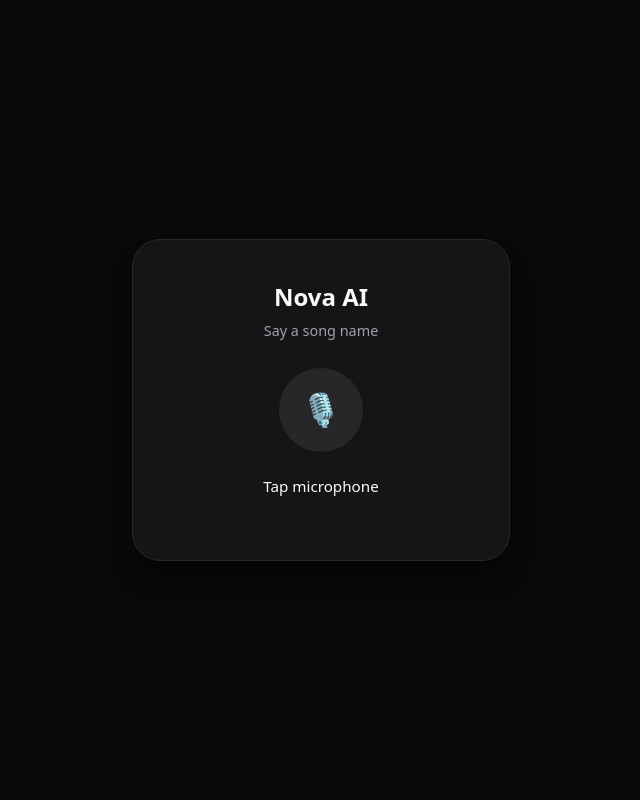
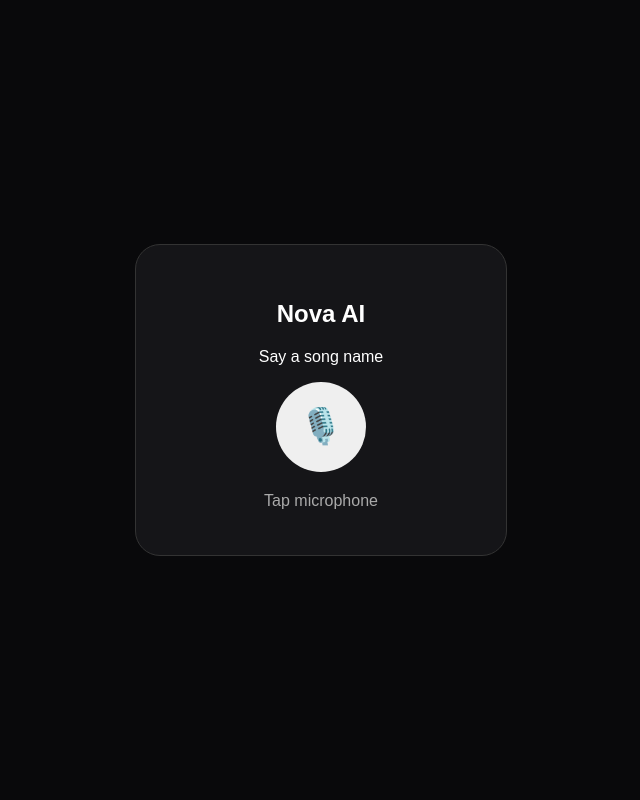
Before and after one commit to ShadowLot/Agent, a Flask app: page / in a window 1280 px wide. Shown: the whole page, without its empty margins (319-959 px from the left). Run offline with Flask 3, Linux system fonts and the light colour scheme.

Commit message:
Refactor HTML and CSS for index page layout

```diff
--- a/app/templates/index.html
+++ b/app/templates/index.html
@@ -3,212 +3,236 @@
 
 <head>
 <meta charset="UTF-8">
-    <meta name="viewport" content="width=device-width, initial-scale=1.0">
+<meta name="viewport" content="width=device-width,initial-scale=1">
 <title>Nova AI</title>
 
 <style>
-        :root {
-            --bg-color: #09090b;
-            --card-bg: #151518;
-            --border-color: #27272a;
-            --accent-glow: #ffffff1f;
-            --text-main: #fafafa;
-            --text-sub: #a1a1aa;
+body{
+    margin:0;
+    height:100vh;
+    display:grid;
+    place-items:center;
+    background:#09090b;
+    color:white;
+    font-family:Arial;
 }
 
-        body {
-            margin: 0;
-            min-height: 100vh;
-            display: grid;
-            place-items: center;
-            background-color: var(--bg-color);
-            color: var(--text-main);
-            font-family: system-ui, -apple-system, BlinkMacSystemFont, 'Segoe UI', Roboto, sans-serif;
+.card{
+    width:300px;
+    padding:35px;
+    text-align:center;
+    background:#151518;
+    border:1px solid #333;
+    border-radius:25px;
 }
 
-        .card {
-            width: 320px;
-            padding: 40px 28px;
-            text-align: center;
-            background: var(--card-bg);
-            border: 1px solid var(--border-color);
-            border-radius: 28px;
-            box-shadow: 0 20px 25px -5px rgba(0, 0, 0, 0.5);
+.mic{
+    width:90px;
+    height:90px;
+    border:0;
+    border-radius:50%;
+    font-size:35px;
+    cursor:pointer;
 }
 
-        h2 {
-            margin: 0 0 8px;
-            font-size: 1.5rem;
-            font-weight: 600;
+.status{
+    margin-top:20px;
+    color:#aaa;
 }
 
-        p {
-            margin: 0 0 28px;
-            color: var(--text-sub);
-            font-size: 0.9rem;
+.song{
+    margin-top:10px;
+    font-size:13px;
 }
 
-        .mic {
-            width: 84px;
-            height: 84px;
-            border: 0;
-            border-radius: 50%;
-            background: #27272a;
-            color: var(--text-main);
-            font-size: 32px;
-            cursor: pointer;
-            transition: transform 0.2s ease, background-color 0.2s ease, box-shadow 0.2s ease;
-            outline: none;
-        }
-
-        .mic:hover:not(:disabled) {
-            background: #3f3f46;
-            transform: scale(1.04);
-        }
-
-        .mic:disabled {
-            opacity: 0.4;
-            cursor: not-allowed;
-        }
-
-        .listening {
-            transform: scale(1.1);
-            background: #ffffff;
-            color: #000;
-            box-shadow: 0 0 0 12px var(--accent-glow);
-            animation: pulse 1.5s infinite alternate;
-        }
-
-        @keyframes pulse {
-            0% { box-shadow: 0 0 0 6px var(--accent-glow); }
-            100% { box-shadow: 0 0 0 18px rgba(255, 255, 255, 0.05); }
-        }
-
-        .status {
-            margin-top: 24px;
-            font-size: 0.95rem;
-            font-weight: 500;
-        }
-
-        .song {
-            margin-top: 8px;
-            font-size: 0.85rem;
-            color: var(--text-sub);
-            min-height: 1.2em;
-            word-break: break-word;
+.listening{
+    transform:scale(1.1);
+    box-shadow:0 0 0 10px #ffffff18;
 }
 </style>
 </head>
 
 <body>
 
-<main class="card">
+<div class="card">
+
     <h2>Nova AI</h2>
+
     <p>Say a song name</p>
 
-    <button id="mic" class="mic" aria-label="Start Voice Command">🎙️</button>
+    <button id="mic" class="mic">
+        🎙️
+    </button>
 
-    <div id="status" class="status" aria-live="polite">Tap microphone</div>
+    <div id="status" class="status">
+        Tap microphone
+    </div>
+
     <div id="song" class="song"></div>
-</main>
+
+</div>
 
 <script>
-    const mic = document.getElementById("mic");
-    const status = document.getElementById("status");
-    const song = document.getElementById("song");
 
-    const SpeechRecognition = window.SpeechRecognition || window.webkitSpeechRecognition;
+const mic=document.getElementById("mic");
+const status=document.getElementById("status");
+const song=document.getElementById("song");
 
-    let youtubeTab = null;
-    let listening = false;
+const SpeechRecognition=
+    window.SpeechRecognition ||
+    window.webkitSpeechRecognition;
 
-    if (!SpeechRecognition) {
-        status.textContent = "Speech recognition unsupported";
-        mic.disabled = true;
-    } else {
-        const recognition = new SpeechRecognition();
-        recognition.lang = "en-US";
-        recognition.continuous = false;
-        recognition.interimResults = false;
+let youtubeTab=null;
+let listening=false;
 
-        const setStatus = (msg, resetAfter = 0) => {
-            status.textContent = msg;
-            if (resetAfter > 0) {
-                setTimeout(() => {
-                    if (!listening) status.textContent = "Tap microphone";
-                }, resetAfter);
-            }
+if(!SpeechRecognition){
+
+    status.textContent=
+        "Speech recognition unavailable";
+
+    mic.disabled=true;
+
+}else{
+
+    const recognition=
+        new SpeechRecognition();
+
+    recognition.lang="en-US";
+    recognition.continuous=false;
+    recognition.interimResults=false;
+
+    recognition.onstart=()=>{
+
+        listening=true;
+
+        mic.classList.add("listening");
+
+        status.textContent=
+            "Listening...";
+
     };
 
-        recognition.onstart = () => {
-            listening = true;
-            mic.classList.add("listening");
-            setStatus("Listening...");
+    recognition.onend=()=>{
+
+        listening=false;
+
+        mic.classList.remove("listening");
+
     };
 
-        recognition.onend = () => {
-            listening = false;
+    recognition.onerror=()=>{
+
+        listening=false;
+
         mic.classList.remove("listening");
+
+        status.textContent="Try again";
+
     };
 
-        recognition.onerror = (event) => {
-            listening = false;
-            mic.classList.remove("listening");
-            setStatus("Try again", 3000);
+    recognition.onresult=async(event)=>{
+
+        const command=
+            event.results[0][0]
+            .transcript
+            .trim();
+
+        if(!command){
+
+            status.textContent=
+                "No song detected";
+
+            return;
+
+        }
+
+        song.textContent=command;
+
+        status.textContent=
+            "Finding song...";
+
+        try{
+
+            const response=
+                await fetch(
+                    "/youtube/play",
+                    {
+                        method:"POST",
+
+                        headers:{
+                            "Content-Type":
+                                "application/json"
+                        },
+
+                        body:JSON.stringify({
+                            command:command
+                        })
+                    }
+                );
+
+            const data=
+                await response.json();
+
+            if(!data.success){
+
+                status.textContent=
+                    data.message ||
+                    "Song not found";
+
+                return;
+
+            }
+
+            if(!youtubeTab ||
+               youtubeTab.closed){
+
+                youtubeTab=
+                    window.open(
+                        data.url,
+                        "NovaYouTube"
+                    );
+
+            }else{
+
+                youtubeTab.location.href=
+                    data.url;
+
+                youtubeTab.focus();
+
+            }
+
+            status.textContent="Playing";
+
+        }catch(error){
+
+            console.error(error);
+
+            status.textContent=
+                "Server connection failed";
+
+        }
+
     };
 
-        recognition.onresult = async (event) => {
-            const command = event.results[0][0]?.transcript?.trim();
+    mic.onclick=()=>{
 
-            if (!command) {
-                setStatus("No song detected", 3000);
+        if(listening)
             return;
+
+        try{
+
+            recognition.start();
+
+        }catch(error){
+
+            console.log(error);
+
         }
 
-            song.textContent = `"${command}"`;
-            setStatus("Finding song...");
+    };
 
-            // Pre-open window immediately to prevent browser popup blockers
-            const targetTab = (!youtubeTab || youtubeTab.closed)
-                ? window.open("about:blank", "NovaYouTube")
-                : youtubeTab;
-
-            try {
-                const response = await fetch("/youtube/play", {
-                    method: "POST",
-                    headers: { "Content-Type": "application/json" },
-                    body: JSON.stringify({ command })
-                });
-
-                const data = await response.json();
-
-                if (!data.success || !data.url) {
-                    if (targetTab && !youtubeTab) targetTab.close();
-                    setStatus(data.message || "Song not found", 3000);
-                    return;
 }
 
-                targetTab.location.href = data.url;
-                targetTab.focus();
-                youtubeTab = targetTab;
-
-                setStatus("Playing", 4000);
-            } catch (error) {
-                console.error(error);
-                if (targetTab && !youtubeTab) targetTab.close();
-                setStatus("Server connection failed", 3000);
-            }
-        };
-
-        mic.onclick = () => {
-            if (listening) return;
-            try {
-                recognition.start();
-            } catch (error) {
-                console.error("Recognition start failed:", error);
-            }
-        };
-    }
 </script>
 
 </body>
```
Lines whose indentation alone changed are shown as unchanged.
